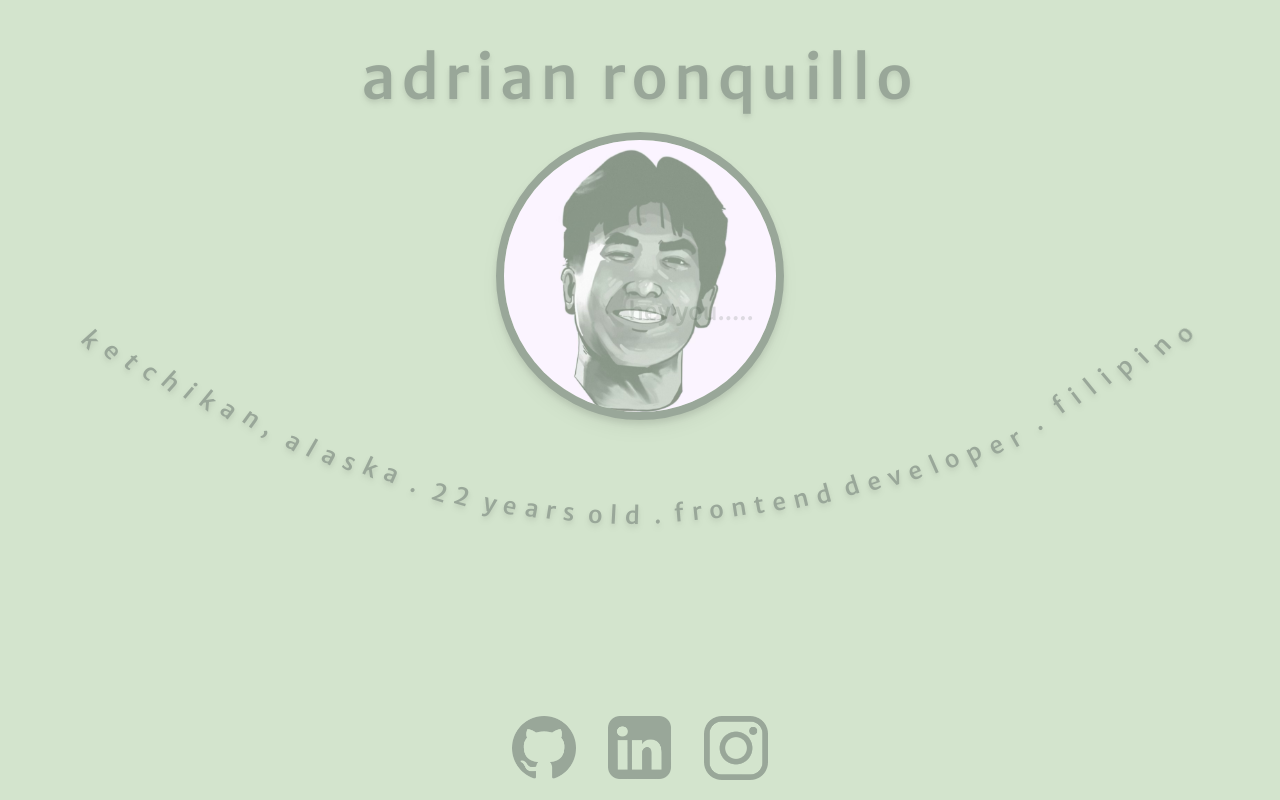
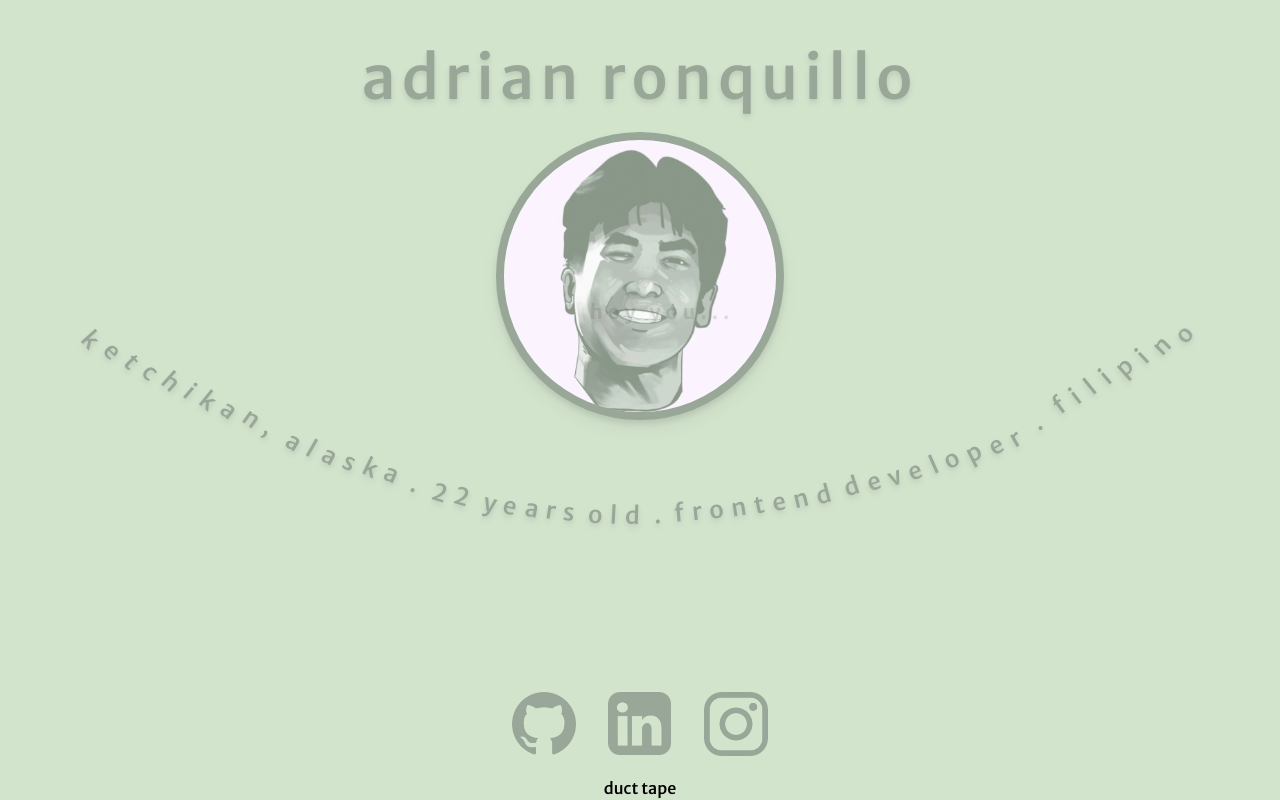
Before and after one commit to ronquiaj/ronquillo-website-v2, a React (Create React App) app: page / in a window 1280 px wide. Built offline with nearby package versions, Linux system fonts and the light colour scheme; what tailwindcss-debug-screens would draw is missing.

Commit message:
Can now stop the animation if the client presses a button

```diff
--- a/src/sections/Landing/Landing.tsx
+++ b/src/sections/Landing/Landing.tsx
@@ -1,21 +1,25 @@
-import React, { FC } from "react";
+import React, { FC, useState } from "react";
 import IconFooter from "./IconFooter/IconFooter";
 import TalkingProfilePicture from "./LandingProfilePicture/TalkingProfilePicture";
 import LandingText from "./LandingText/LandingText";
 
 const Landing: FC = () => {
-  console.log("landing6");
+  const [isDuctTaped, setIsDuctTaped] = useState(false);
   return (
     <section className="flex flex-col items-center w-full min-h-full m-0 font-medium bg-background debug-screens">
       <h1 className="mt-12 tracking-widest text-center pointer-events-none hover:translate-y-4 drop-shadow-md xs:text-4xl sm:text-6xl 3xl:text-7xl text-primary">
         adrian ronquillo
       </h1>
       <TalkingProfilePicture
+        animating={!isDuctTaped}
         interval={5}
-        words={["pst.....", "hey you.....", "yeah you.....", "click me....."]}
+        words={["pst...", "hey you...", "yeah you...", "click me..."]}
       />
       <LandingText />
       <IconFooter className="mt-auto -translate-y-5 icon-footer" />
+      {!isDuctTaped && (
+        <button onClick={() => setIsDuctTaped(true)}>duct tape</button>
+      )}
     </section>
   );
 };
--- a/src/sections/Landing/LandingProfilePicture/TalkingProfilePicture.tsx
+++ b/src/sections/Landing/LandingProfilePicture/TalkingProfilePicture.tsx
@@ -2,35 +2,44 @@ import React, { FC, useEffect, useRef } from "react";
 import ProfilePicture from "components/ProfilePicture/ProfilePicture";
 import "./styles.css";
 
-type Props = { interval: number; words: string[]; className?: string };
+type Props = {
+  animating: boolean;
+  interval: number;
+  words: string[];
+  className?: string;
+};
 
 const TalkingProfilePicture: FC<Props> = ({
   className,
   interval,
   words,
+  animating,
 }: Props) => {
   const animationContainerRef = useRef<HTMLDivElement>(null);
 
   useEffect(() => {
+    let intervalID: NodeJS.Timer;
+    const animationRef = animationContainerRef.current;
+
     const startAnimation = () =>
       words.forEach((word, index) => animateWord(word, interval * index));
 
-    const animateWord = (word: string, timeout: number) => {
+    const animateWord = (word: string, timeout: number) =>
       setTimeout(() => {
-        if (animationContainerRef.current)
-          animationContainerRef.current.innerHTML = `<h3 class='animation-text'>${word}</h3>`;
+        if (animationRef)
+          animationRef.innerHTML = `<h3 class='animation-text'>${word}</h3>`;
       }, timeout * 1000);
+
+    if (animating) {
+      startAnimation(); // Start animation immediately, then start an interval for it
+      intervalID = setInterval(startAnimation, interval * 1000 * words.length);
+    }
+
+    return () => {
+      if (animationRef) animationRef.style.setProperty("visibility", "hidden"); // Immediately stop any text already being shown by hiding parent element
+      clearInterval(intervalID);
     };
-
-    startAnimation(); // Start animation immediately, then start an interval for it
-
-    const intervalID = setInterval(
-      startAnimation,
-      interval * 1000 * words.length
-    );
-
-    return () => clearInterval(intervalID);
-  }, [interval, words]);
+  }, [interval, words, animating]);
 
   return (
     <div className="flex items-center justify-center picture-container">
--- a/src/sections/Landing/LandingProfilePicture/styles.css
+++ b/src/sections/Landing/LandingProfilePicture/styles.css
@@ -2,15 +2,24 @@
   opacity: 0;
   animation: peek 5s;
   color: #364936;
+  left: 0;
   position: relative;
   z-index: 10;
-  left: 2.5vw;
+  font-weight: 700;
   pointer-events: none;
 }
 
 @media (min-width: 0px) {
   .animation-text {
+    font-size: 0.8rem;
+    letter-spacing: 3px;
     bottom: -0.75rem;
+  }
+}
+@media (min-width: 768px) {
+  .animation-text {
+    letter-spacing: 5px;
+    font-size: 1.25rem;
   }
 }
 @media (min-width: 1280px) {
```
